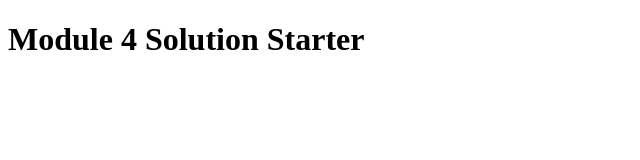
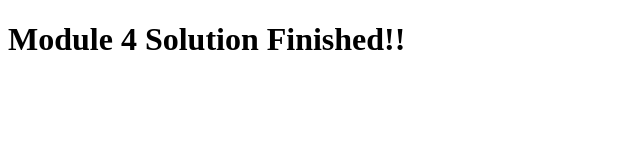
Before and after one commit to ccisne/module4-solution, a plain HTML site: page index.html in a window 1280 px wide. Shown: the whole page, without its empty margins (0-640 px from the left). Drawn offline with Linux system fonts and the light colour scheme.

Commit message:
Assignment 4 update

```diff
--- a/index.html
+++ b/index.html
@@ -11,6 +11,6 @@
   <script src="script.js"></script>
 </head>
 <body>
-  <h1>Module 4 Solution Starter</h1>
+  <h1>Module 4 Solution Finished!!</h1>
 </body>
 </html>
```
Also changed, not shown: 1 other file.
